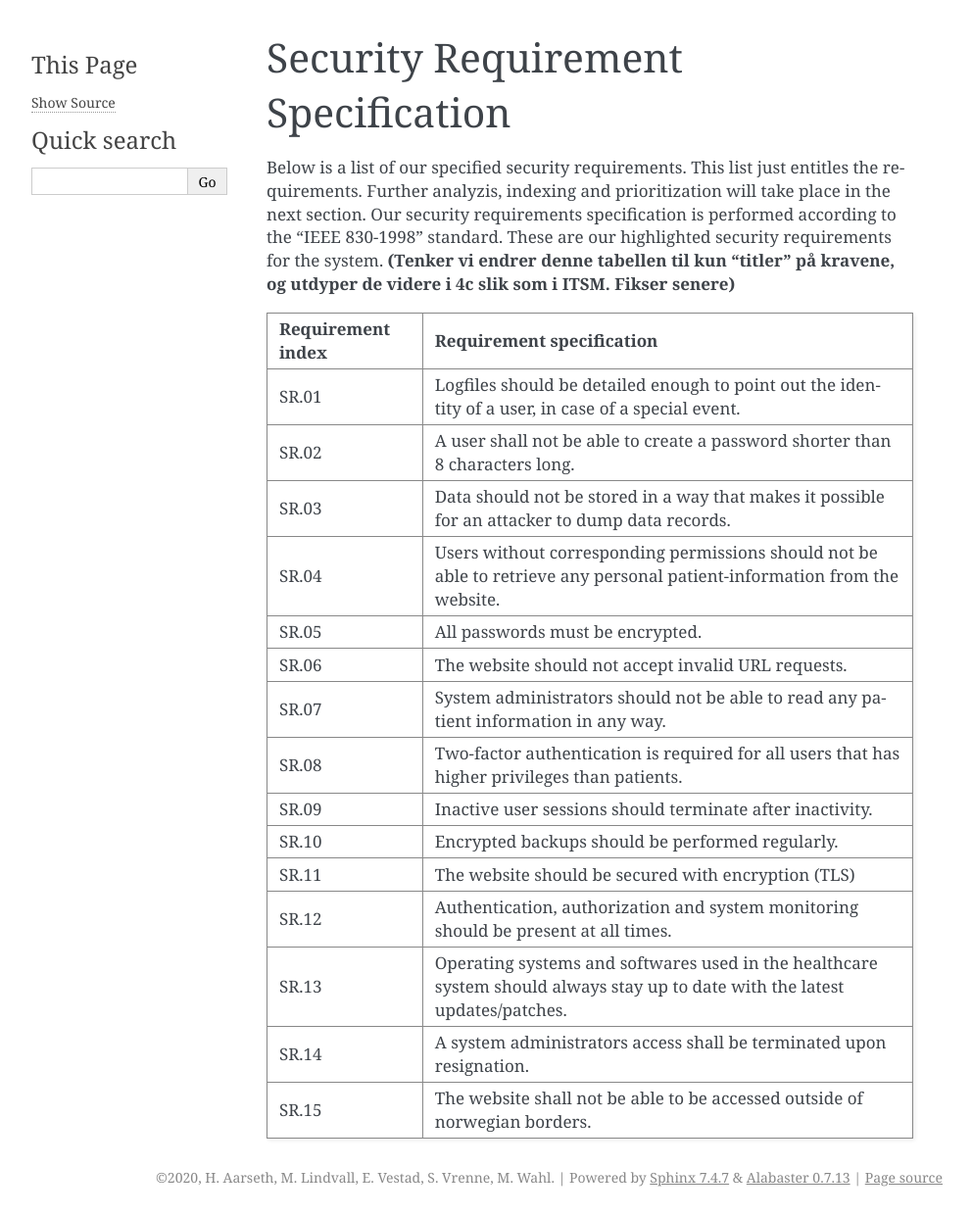
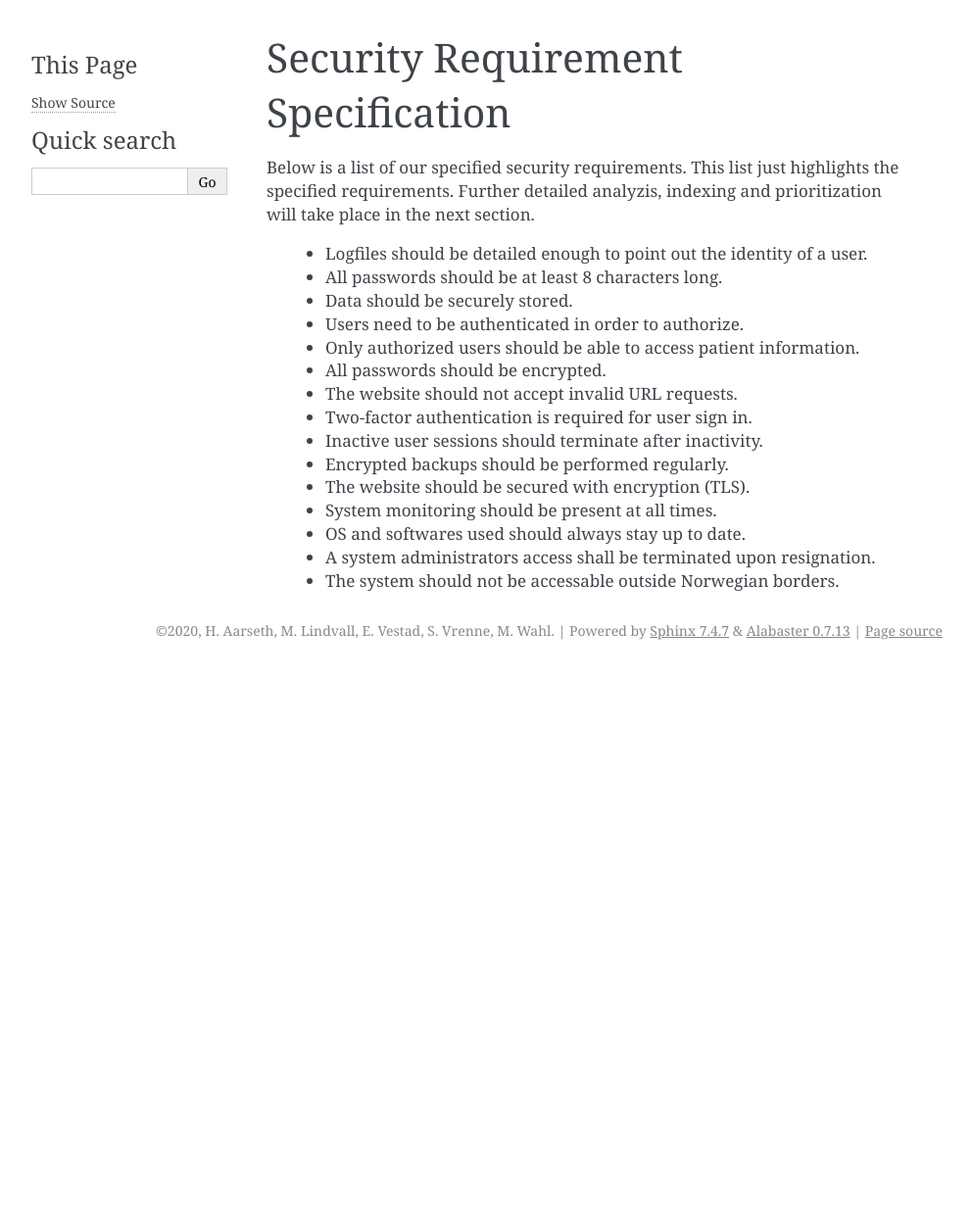
Before and after one commit to SteinarVrenne/school_imt3501, a Sphinx documentation site: the page built from Task 1/source/pages/04b_High_Level_Sec.rst, in a window 1280 px wide. Shown: the whole page at 98% size, without its empty margins (148-1140 px from the left). Built offline with Sphinx 7.4.7, drawn with Linux system fonts in a browser that asks for light colours; after the commit the page ends 900 px from its top, so only the background shows below that.

Commit message:
Endret på sec req spesification

```diff
--- a/Task 1/source/pages/04b_High_Level_Sec.rst
+++ b/Task 1/source/pages/04b_High_Level_Sec.rst
@@ -1,29 +1,23 @@
 Security Requirement Specification
 ----------------------------------
 
-Below is a list of our specified security requirements. This list just entitles the requirements.
-Further analyzis, indexing and prioritization will take place in the next section.
-Our security requirements specification is performed according to the "IEEE 830-1998" standard.
-These are our highlighted security requirements for the system.
-**(Tenker vi endrer denne tabellen til kun "titler" på kravene, og utdyper de videre i 4c slik som i ITSM. Fikser senere)**
+Below is a list of our specified security requirements. This list just highlights the specified requirements.
+Further detailed analyzis, indexing and prioritization will take place in the next section.
 
-.. csv-table::
-
-  "**Requirement index**", "**Requirement specification**"
-	"SR.01", "Logfiles should be detailed enough to point out the identity of a user, in case of a special event."
-	"SR.02", "A user shall not be able to create a password shorter than 8 characters long."
-	"SR.03", "Data should not be stored in a way that makes it possible for an attacker to dump data records."
-	"SR.04", "Users without corresponding permissions should not be able to retrieve any personal patient-information from the website."
-  "SR.05", "All passwords must be encrypted."
-  "SR.06", "The website should not accept invalid URL requests."
-  "SR.07", "System administrators should not be able to read any patient information in any way."
-  "SR.08", "Two-factor authentication is required for all users that has higher privileges than patients."
-  "SR.09", "Inactive user sessions should terminate after inactivity."
-  "SR.10", "Encrypted backups should be performed regularly."
-  "SR.11", "The website should be secured with encryption (TLS)"
-  "SR.12", "Authentication, authorization and system monitoring should be present at all times."
-  "SR.13", "Operating systems and softwares used in the healthcare system should always stay up to date with the latest updates/patches."
-  "SR.14", "A system administrators access shall be terminated upon resignation."
-  "SR.15", "The website shall not be able to be accessed outside of norwegian borders. "
+  - Logfiles should be detailed enough to point out the identity of a user.
+  - All passwords should be at least 8 characters long.
+  - Data should be securely stored.
+  - Users need to be authenticated in order to authorize.
+  - Only authorized users should be able to access patient information.
+  - All passwords should be encrypted.
+  - The website should not accept invalid URL requests.
+  - Two-factor authentication is required for user sign in.
+  - Inactive user sessions should terminate after inactivity.
+  - Encrypted backups should be performed regularly.
+  - The website should be secured with encryption (TLS).
+  - System monitoring should be present at all times.
+  - OS and softwares used should always stay up to date.
+  - A system administrators access shall be terminated upon resignation.
+  - The system should not be accessable outside Norwegian borders.
 
 .. Source: https://safecomputing.umich.edu/information-security-requirements
```
